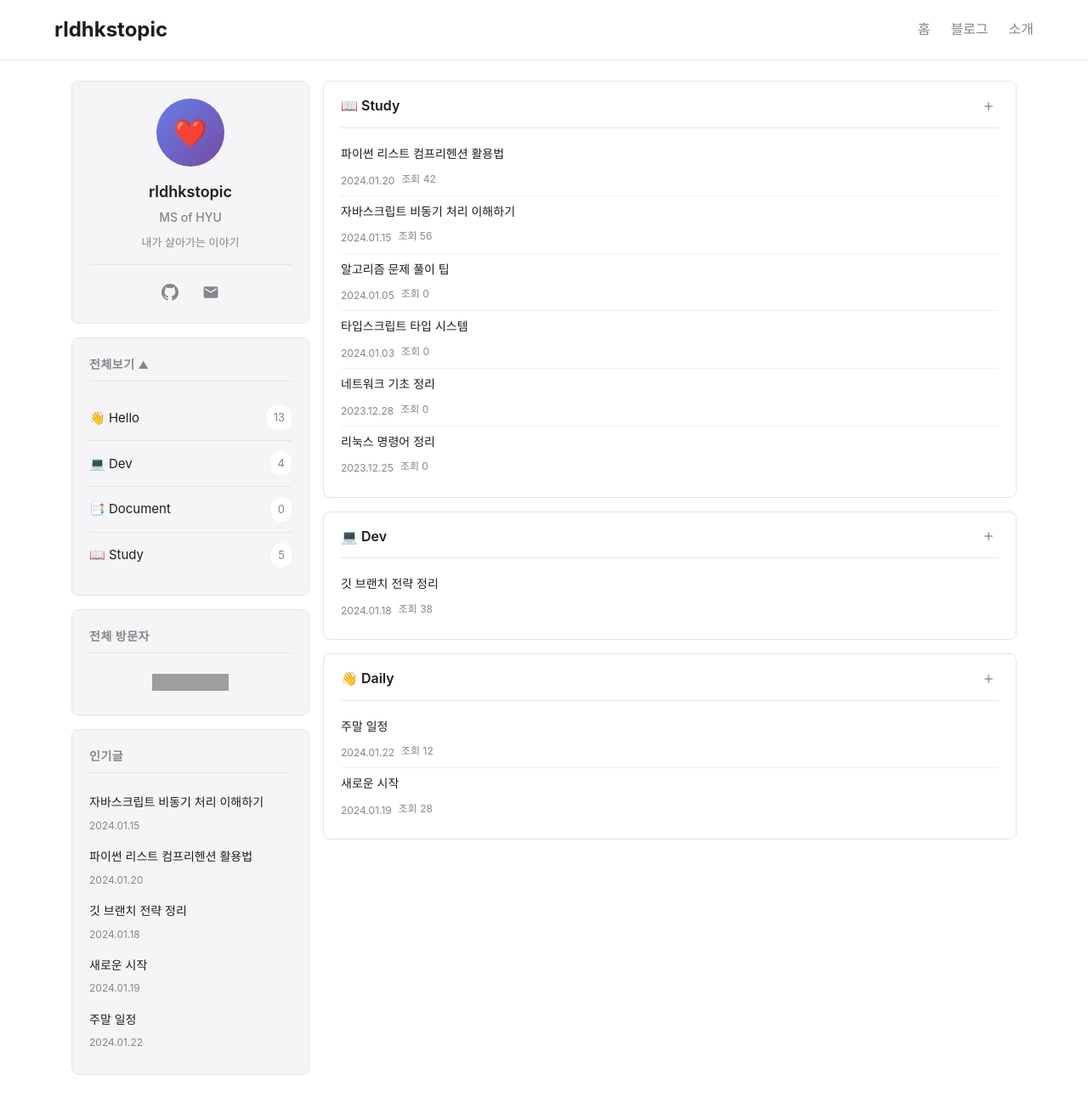
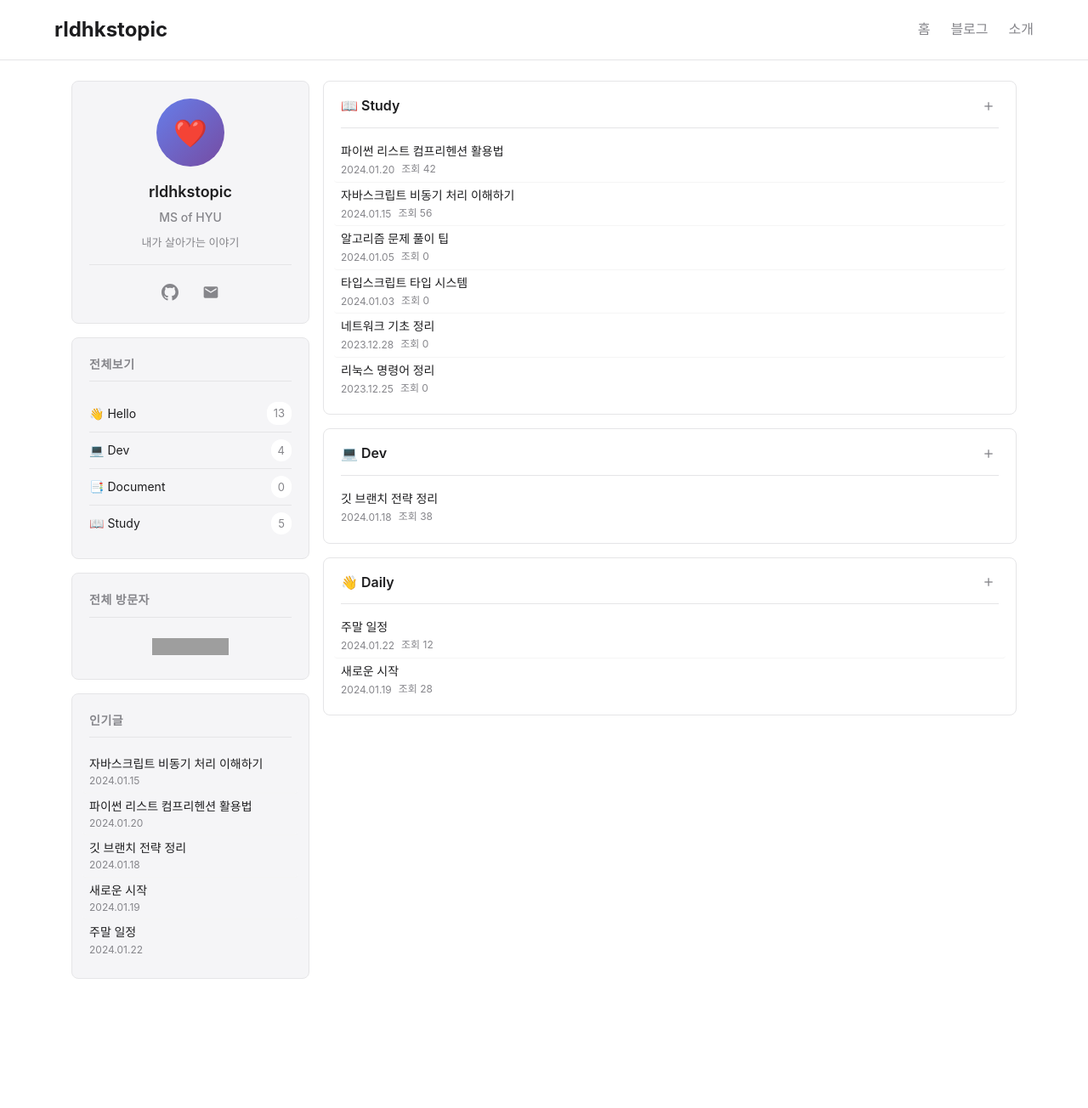
Before and after one commit to rldhkstopic/rldhkstopic.github.io, a Jekyll site: the page built from index.html, in a window 1280 px wide and 1305 px high. Shown: the whole window at 85% size. Built offline with Jekyll 4.4.1, drawn with Linux system fonts in a browser that asks for light colours; the list of posts is cut into pages by our own code; grey boxes are pictures that could not be loaded.

Commit message:
Remove category toggle icon, reduce spacing, improve board UX with animations

```diff
--- a/assets/css/main.css
+++ b/assets/css/main.css
@@ -218,8 +218,16 @@ body.home-page .page-content {
 }
 
 .category-item {
-  padding: 0.75rem 0;
+  padding: 0.5rem 0;
   border-bottom: 1px solid var(--border-color);
+  transition: background-color 0.15s ease;
+}
+
+.category-item:hover {
+  background-color: rgba(0, 0, 0, 0.02);
+  margin: 0 -1.25rem;
+  padding-left: 1.25rem;
+  padding-right: 1.25rem;
 }
 
 .category-item:last-child {
@@ -229,11 +237,12 @@ body.home-page .page-content {
 .category-link {
   color: var(--text-primary);
   text-decoration: none;
-  font-size: 0.9375rem;
+  font-size: 0.875rem;
   display: flex;
   justify-content: space-between;
   align-items: center;
   transition: color 0.2s;
+  line-height: 1.4;
 }
 
 .category-link:hover {
@@ -248,11 +257,6 @@ body.home-page .page-content {
   border-radius: 12px;
 }
 
-.category-toggle {
-  font-size: 0.75rem;
-  color: var(--text-secondary);
-  margin-left: auto;
-}
 
 .sub-category-list {
   list-style: none;
@@ -266,14 +270,15 @@ body.home-page .page-content {
 }
 
 .sub-category-item {
-  padding: 0.5rem 0;
+  padding: 0.375rem 0;
 }
 
 .sub-category-link {
   color: var(--text-secondary);
   text-decoration: none;
-  font-size: 0.875rem;
+  font-size: 0.8125rem;
   transition: color 0.2s;
+  line-height: 1.3;
 }
 
 .sub-category-link:hover {
@@ -353,9 +358,12 @@ body.home-page .page-content {
 .post-list-item {
   display: flex;
   flex-direction: column;
-  padding: 0.5rem 0;
-  border-bottom: 1px solid #F0F0F0;
-  transition: all 0.15s ease;
+  padding: 0.375rem 0.5rem;
+  margin: 0 -0.5rem;
+  border-bottom: 1px solid #F5F5F5;
+  transition: all 0.2s cubic-bezier(0.4, 0, 0.2, 1);
+  border-radius: 4px;
+  cursor: pointer;
 }
 
 .post-list-item:last-child {
@@ -363,7 +371,9 @@ body.home-page .page-content {
 }
 
 .post-list-item:hover {
-  padding-left: 0.25rem;
+  background-color: var(--bg-secondary);
+  padding-left: 0.75rem;
+  transform: translateX(2px);
 }
 
 .post-list-item.empty {
@@ -382,14 +392,15 @@ body.home-page .page-content {
   color: var(--text-primary);
   text-decoration: none;
   flex: 1;
-  transition: color 0.15s ease;
-  line-height: 1.4;
+  transition: color 0.2s ease;
+  line-height: 1.3;
   display: -webkit-box;
   -webkit-line-clamp: 2;
   -webkit-box-orient: vertical;
   overflow: hidden;
   text-overflow: ellipsis;
-  margin-bottom: 0.25rem;
+  margin-bottom: 0.125rem;
+  font-weight: 500;
 }
 
 .post-list-title:hover {
@@ -401,20 +412,23 @@ body.home-page .page-content {
   color: var(--text-secondary);
   white-space: nowrap;
   font-weight: 400;
-  margin-top: 0.25rem;
+  margin-top: 0.125rem;
+  line-height: 1.2;
 }
 
 .post-list-meta {
   display: flex;
   align-items: center;
   gap: 0.5rem;
-  margin-top: 0.25rem;
+  margin-top: 0.125rem;
+  line-height: 1.2;
 }
 
 .post-list-views {
   font-size: 0.75rem;
   color: var(--text-secondary);
   white-space: nowrap;
+  font-weight: 400;
 }
 
 /* Footer - 다른 페이지에서만 표시 */
--- a/index.html
+++ b/index.html
@@ -34,10 +34,7 @@ layout: default
 
     <!-- 카테고리 섹션 -->
     <div class="sidebar-section">
-      <div class="sidebar-section-title">
-        <span>전체보기</span>
-        <span class="category-toggle">▲</span>
-      </div>
+      <div class="sidebar-section-title">전체보기</div>
       <ul class="category-list">
         <li class="category-item">
           <a href="#" class="category-link">
```
